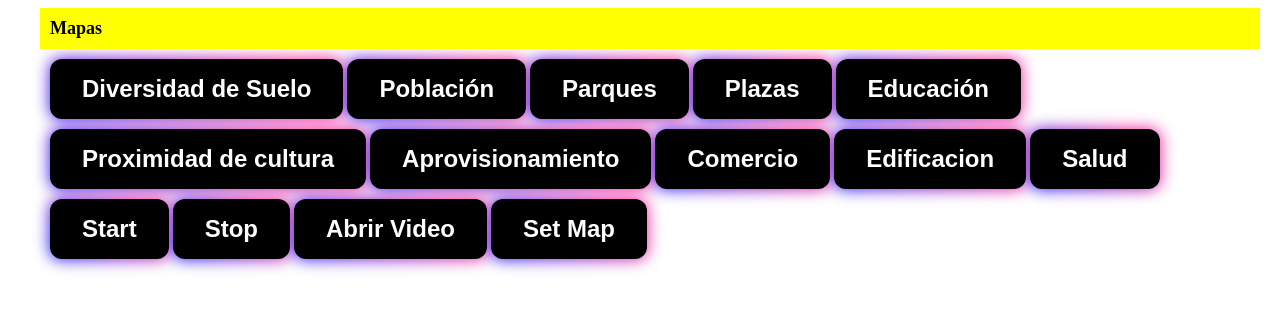
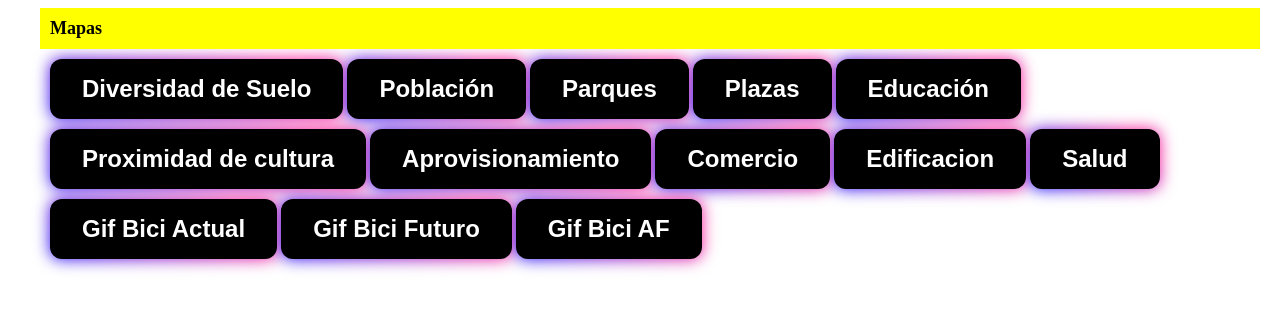
Before and after one commit to diegoalrv/clbb-remote-controller, a plain HTML site: page frontend/templates/index.html in a window 1280 px wide. Drawn offline with Linux system fonts and the light colour scheme.

Commit message:
Emergency button

```diff
--- a/frontend/templates/index.html
+++ b/frontend/templates/index.html
@@ -21,10 +21,15 @@
                 <button class="glowing-button" onclick="cambiarURL(9)">Comercio</button>
                 <button class="glowing-button" onclick="cambiarURL(10)">Edificacion</button>
                 <button class="glowing-button" onclick="cambiarURL(10+1)">Salud</button>
+                <button class="glowing-button" onclick="gif('CextensoA')">Gif Bici Actual</button>
+                <button class="glowing-button" onclick="gif('Cextenso F')">Gif Bici Futuro</button>
+                <button class="glowing-button" onclick="gif('Cextenso AF')">Gif Bici AF</button>
+                <!-- <button class="glowing-button" onclick="gif('Z')">Gif Bici Actual</button>
+                <button class="glowing-button" onclick="gif('c')">Gif Personas</button>
                 <button class="glowing-button" onclick="SS(55)">Start</button>
-                <button class="glowing-button" onclick="SS(56)">Stop</button>
-                <button class="glowing-button" onclick="window.open('http://192.168.31.247:8081/video_feed')">Abrir Video</button>
-                <button class="glowing-button" onclick="setMap()">Set Map</button>
+                <button class="glowing-button" onclick="SS(56)">Stop</button> -->
+                <!-- <button class="glowing-button" onclick="window.open('http://192.168.31.247:8081/video_feed')">Abrir Video</button> -->
+                <!-- <button class="glowing-button" onclick="setMap()">Set Map</button> -->
 
 
             </div>
@@ -76,6 +81,30 @@
             return true
         }
 
+        function gif(nombregif) {
+            let url = `http://192.168.31.120:5000/hola2/${encodeURIComponent(nombregif)}`;
+            var url2 = 'http://192.168.31.120:8500/api/set_map_type/?map_type=0'
+            // Realizar una solicitud POST utilizando fetch
+            fetch(url)
+            .then(response => response.json())
+            .then(data => {
+                // Manejar la respuesta del servidor si es necesario
+                console.log('Respuesta del servidor:', data);
+            })
+            .catch(error => {
+                console.error('Error:', error);
+            });
+            fetch(url2)
+            .then(response => response.json())
+            .then(data => {
+                // Manejar la respuesta del servidor si es necesario
+                console.log('Respuesta del servidor:', data);
+            })
+            .catch(error => {
+                console.error('Error:', error);
+            });
+        }
+
     </script>
 
 </body>
```
